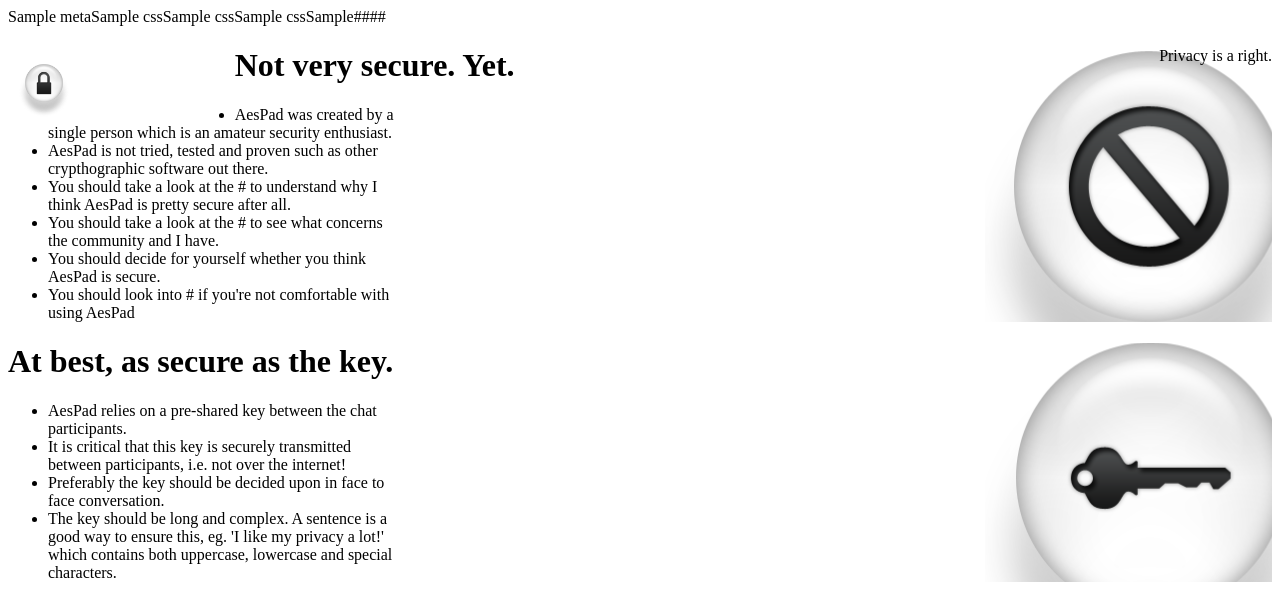
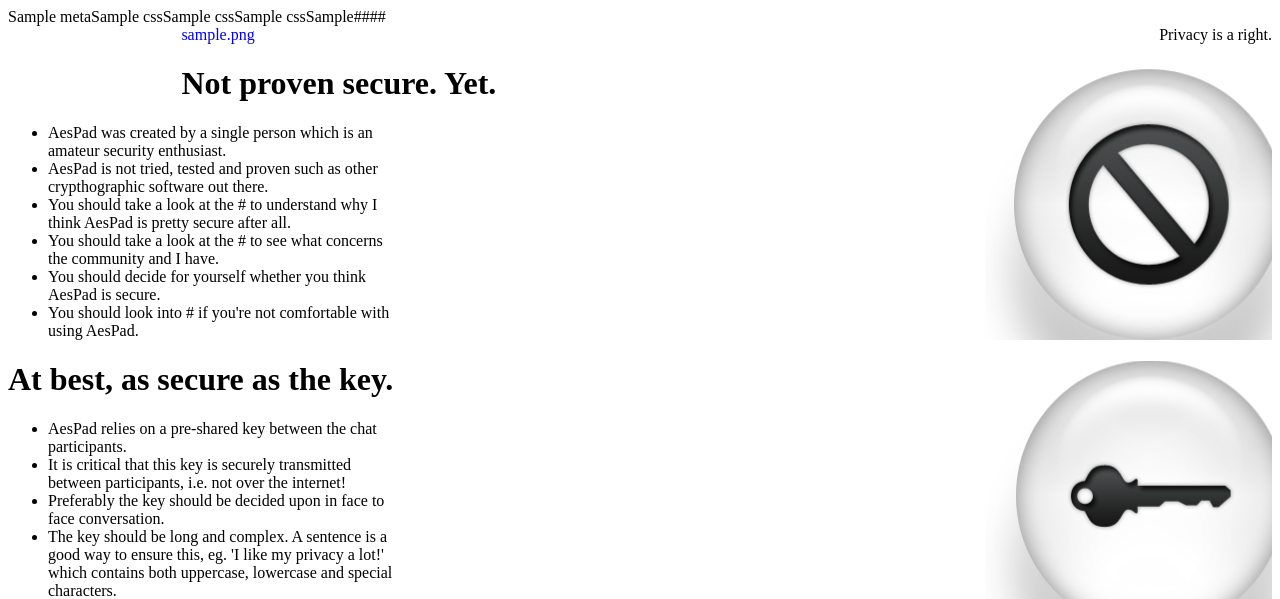
Before and after one commit to rasmusbergpalm/AESpad, a CakePHP app: template app/views/pages/security.ctp in a window 1280 px wide. Shown: the top 599 px of the page. Run offline with PHP 8.4 and a stand-in for CakePHP, Linux system fonts and the light colour scheme; the template is opened without the code that fills it: most values are stand-ins (such as "Sample title", 1, 10 or a date in 2020); data that the repository does not hold is empty; some libraries are stand-ins or nearby versions.

Commit message:
fixed urls pointing to aespad in a folder

```diff
--- a/app/controllers/chats_controller.php
+++ b/app/controllers/chats_controller.php
@@ -54,11 +54,11 @@
     }
 
    function view($chat_id = null) {
-    //pr($this->Session->read());
         if (!$chat_id) {
 			$this->Session->setFlash(__('Invalid Chat.', true));
 			$this->redirect(array('controller' => 'pages', 'action' => 'display', 'index'));
 		}
+        $this->set('chat_id', $chat_id);
         $this->set('Chat', $this->Chat->read(null, $chat_id));
 	}
 
--- a/app/views/layouts/default.ctp
+++ b/app/views/layouts/default.ctp
@@ -43,10 +43,10 @@
             <div id="menubar">
 
                 <div>
-                    <a href='/aespad/' style='text-decoration: none;'>
-                    <img src="/aespad/img/padlock2.png" style="height: 72px; float: left; margin: 0px; padding: 0px;" />
+                    <a href='/' style='text-decoration: none;'>
+                    <?php echo $html->image('padlock2.png', array('style'=>"height: 72px; float: left; margin: 0px; padding: 0px;")); ?>
                     <div style='float: left; margin: 10px 0px 0px 0px; padding: 0px;'>
-                        <h1 style='color: white; font-size: 300%; text-transform: none; display: inline;'>AesPad</h1>
+                        <h1 style='color: white; font-size: 300%; text-transform: none; display: inline;'>AESPad</h1>
                     </div>
                     </a>
                     <div style='float: right;'>Privacy is a right.</div>
--- a/app/views/pages/innerworkings.ctp
+++ b/app/views/pages/innerworkings.ctp
@@ -1,11 +1,11 @@
-<div class='infobox image' style='background: url(/aespad/img/078043-black-white-pearl-icon-business-gears-sc37.png) no-repeat 105% 5%'>
+<div class='infobox image' style='background: url(../img/078043-black-white-pearl-icon-business-gears-sc37.png) no-repeat 105% 5%'>
     <h1>Uses top grade encryption.</h1>
     <ul style='width: 350px;'>
         <li>AesPad uses the <?php echo $html->link('AES', 'http://en.wikipedia.org/wiki/Advanced_Encryption_Standard'); ?> encryption algorithm, which is good enough for 'Top Secret' documents according to the NSA.</li>
         <li>AesPad uses 256 bit key lengths, the most secure way to use AES.</li>
     </ul>
 </div>
-<div class='infobox image' style='background: url(/aespad/img/078053-black-white-pearl-icon-business-home6.png) no-repeat 105% 5%'>
+<div class='infobox image' style='background: url(../img/078053-black-white-pearl-icon-business-home6.png) no-repeat 105% 5%'>
     <h1>Your key and plaintext never <br />leaves your computer.</h1>
     <ul style='width: 350px;'>
         <li>AesPad encrypts all messages before they are sent to the server.</li>
@@ -14,7 +14,7 @@
         <li>Noone, not even the server admin can read your messages. The only thing stored in the database is encrypted messages. Utterly incomprehensible gorb without the key.</li>
     </ul>
 </div>
-<div class='infobox image' style='background: url(/aespad/img/017654-black-white-pearl-icon-symbols-shapes-comment-bubbles.png) no-repeat 105% 5%'>
+<div class='infobox image' style='background: url(../img/017654-black-white-pearl-icon-symbols-shapes-comment-bubbles.png) no-repeat 105% 5%'>
     <h1>Open source project. Peer reviewed.</h1>
     <ul style='width: 350px;'>
         <li>AesPad's source code is freely available for download and review.</li>
--- a/app/views/pages/security.ctp
+++ b/app/views/pages/security.ctp
@@ -1,15 +1,15 @@
-<div class='infobox image' style='background: url(/aespad/img/090348-black-white-pearl-icon-signs-nosign.png) no-repeat 105% 5%'>
-    <h1>Not very secure. Yet.</h1>
+<div class='infobox image' style='background: url(../img/090348-black-white-pearl-icon-signs-nosign.png) no-repeat 105% 5%'>
+    <h1>Not proven secure. Yet.</h1>
     <ul style='width: 350px;'>
         <li>AesPad was created by a single person which is an amateur security enthusiast.</li>
         <li>AesPad is not tried, tested and proven such as other crypthographic software out there.</li>
         <li>You should take a look at the <?php echo $html->link('inner workings', 'pages/innerworkings'); ?> to understand why I think AesPad is pretty secure after all.</li>
         <li>You should take a look at the <?php echo $html->link('list of concerns', 'pages/concerns'); ?> to see what concerns the community and I have.</li>
         <li>You should decide for yourself whether you think AesPad is secure.</li>
-        <li>You should look into <?php echo $html->link('other software', 'http://en.wikipedia.org/wiki/Secure_communication#Programs_offering_more_secure_communications'); ?> if you're not comfortable with using AesPad</li>
+        <li>You should look into <?php echo $html->link('other software', 'http://en.wikipedia.org/wiki/Secure_communication#Programs_offering_more_secure_communications'); ?> if you're not comfortable with using AesPad.</li>
     </ul>
 </div>
-<div class='infobox image' style='background: url(/aespad/img/078062-black-white-pearl-icon-business-key1.png) no-repeat 105% 5%'>
+<div class='infobox image' style='background: url(../img/078062-black-white-pearl-icon-business-key1.png) no-repeat 105% 5%'>
     <h1>At best, as secure as the key.</h1>
     <ul style='width: 350px;'>
         <li>AesPad relies on a pre-shared key between the chat participants.</li>
```
Also changed, not shown: app/views/chats/messages.ctp (deleted, +0 -23 lines), app/views/chats/view.ctp (+4 -4 lines).
